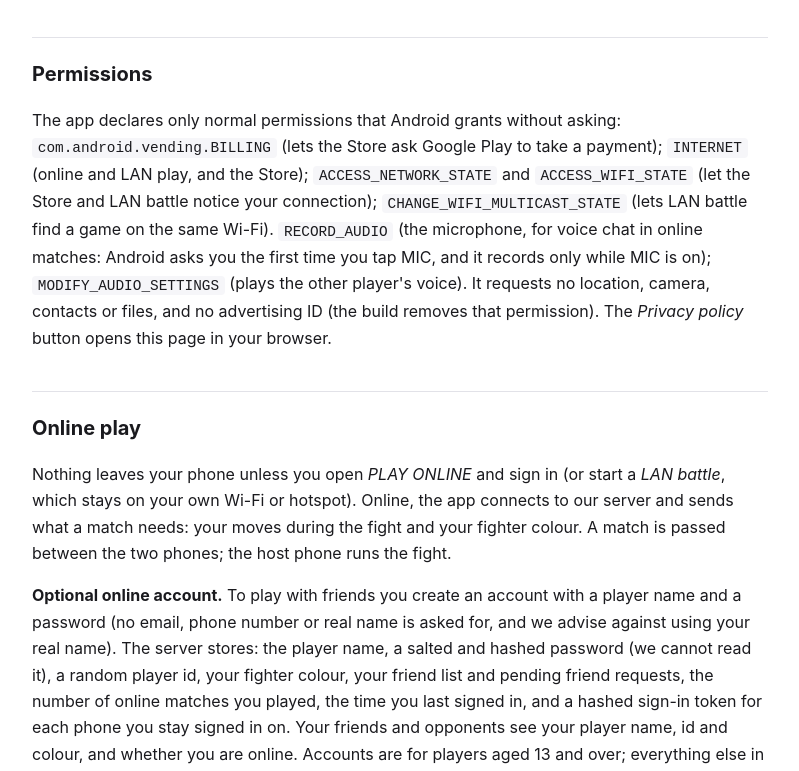
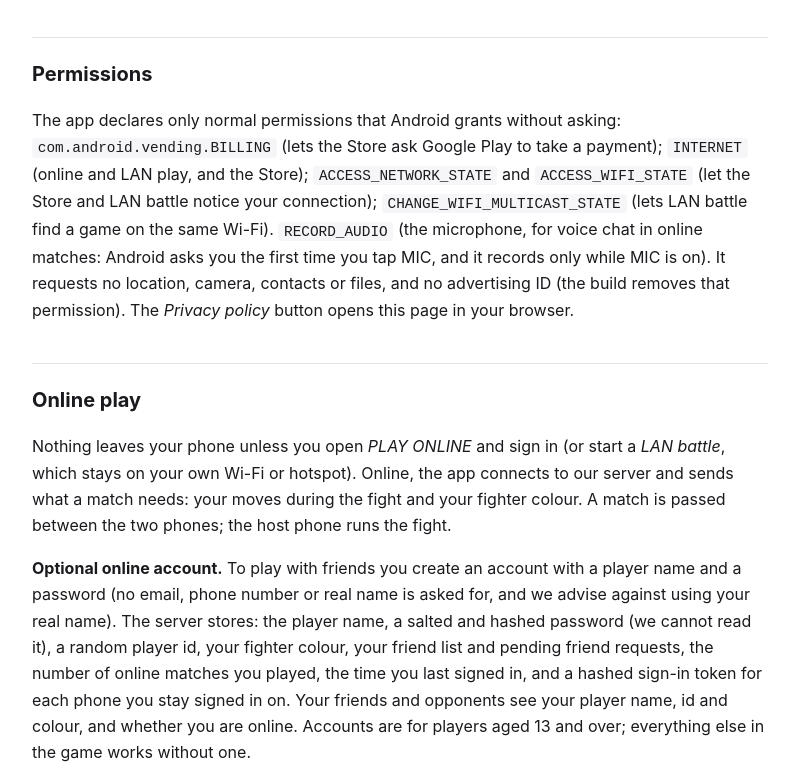
Before and after one commit to bilalsafdar4130/privacy-policies, a plain HTML site: page stickbot-brawl.html in a window 1280 px wide. Shown: the part 955-1726 px from the top of the page, without its empty margins (240-1039 px from the left). Drawn offline with Linux system fonts and the light colour scheme.

Commit message:
Privacy: tidy permission wording
Co-Authored-By: Claude Sonnet 5.5 <noreply@anthropic.com>

```diff
--- a/stickbot-brawl.html
+++ b/stickbot-brawl.html
@@ -53,7 +53,7 @@ you have over it.</p>
 </div>
 
 <h2>Permissions</h2>
-<p>The app declares only normal permissions that Android grants without asking: <code>com.android.vending.BILLING</code> (lets the Store ask Google Play to take a payment); <code>INTERNET</code> (online and LAN play, and the Store); <code>ACCESS_NETWORK_STATE</code> and <code>ACCESS_WIFI_STATE</code> (let the Store and LAN battle notice your connection); <code>CHANGE_WIFI_MULTICAST_STATE</code> (lets LAN battle find a game on the same Wi-Fi). <code>RECORD_AUDIO</code> (the microphone, for voice chat in online matches: Android asks you the first time you tap MIC, and it records only while MIC is on); <code>MODIFY_AUDIO_SETTINGS</code> (plays the other player's voice). It requests no location, camera, contacts or files, and no advertising ID (the build removes that permission). The <em>Privacy policy</em> button opens this page in your browser.</p>
+<p>The app declares only normal permissions that Android grants without asking: <code>com.android.vending.BILLING</code> (lets the Store ask Google Play to take a payment); <code>INTERNET</code> (online and LAN play, and the Store); <code>ACCESS_NETWORK_STATE</code> and <code>ACCESS_WIFI_STATE</code> (let the Store and LAN battle notice your connection); <code>CHANGE_WIFI_MULTICAST_STATE</code> (lets LAN battle find a game on the same Wi-Fi). <code>RECORD_AUDIO</code> (the microphone, for voice chat in online matches: Android asks you the first time you tap MIC, and it records only while MIC is on). It requests no location, camera, contacts or files, and no advertising ID (the build removes that permission). The <em>Privacy policy</em> button opens this page in your browser.</p>
 
 <h2 id="online-play">Online play</h2>
 <p>Nothing leaves your phone unless you open <em>PLAY ONLINE</em> and sign in (or start a <em>LAN battle</em>, which stays on your own Wi-Fi or hotspot). Online, the app connects to our server and sends what a match needs: your moves during the fight and your fighter colour. A match is passed between the two phones; the host phone runs the fight.</p>
```
Also changed, not shown: vertex-racer.html (+1 -1 lines).
